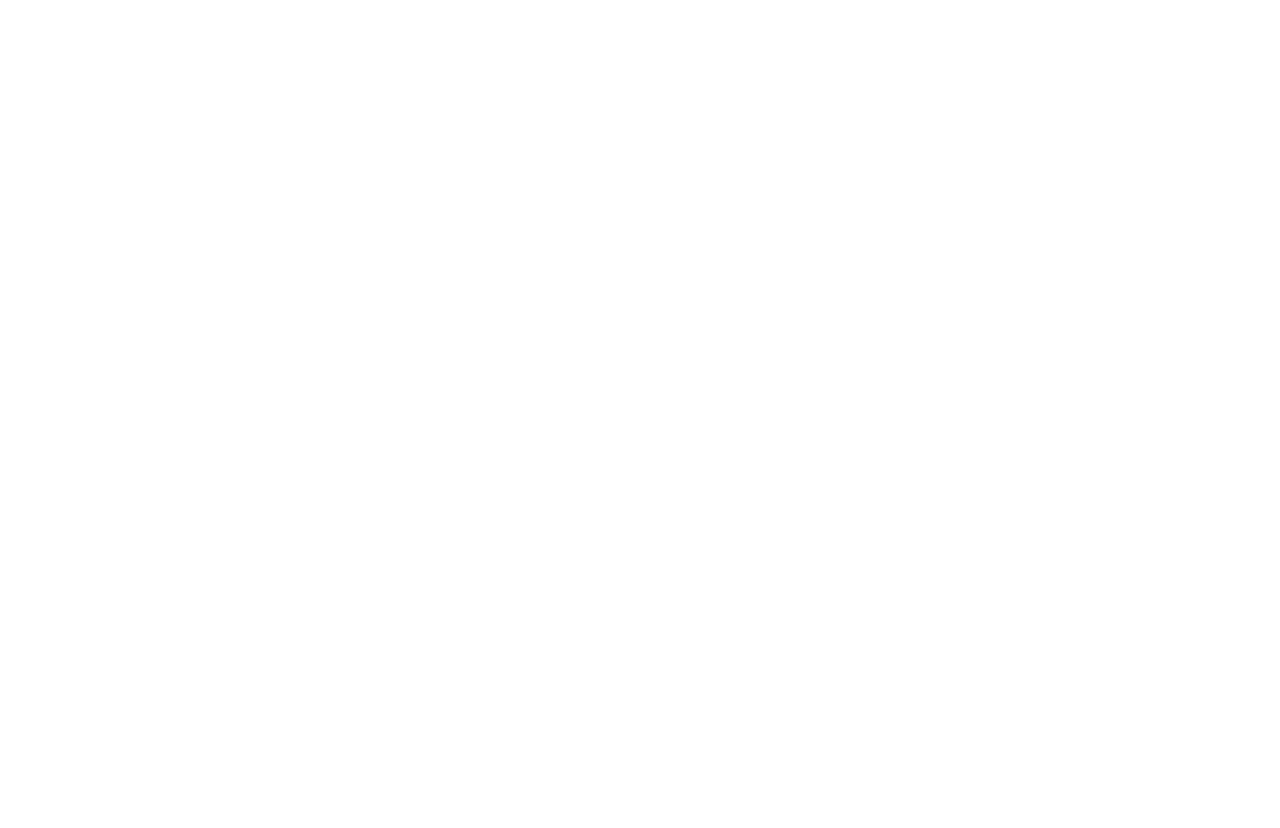
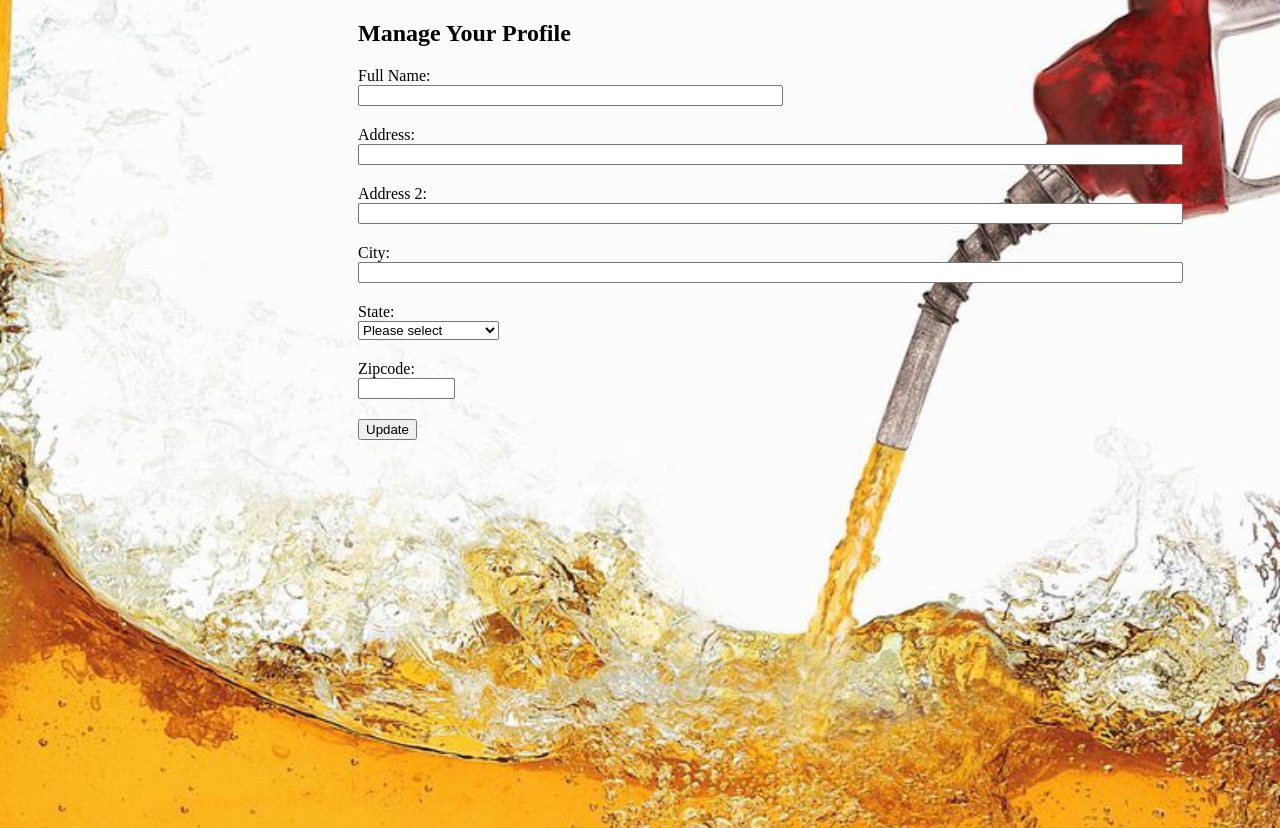
Before and after one commit to markchristian1337/fuel-web-app, a plain HTML site: page profile.html in a window 1280 px wide. Before the commit the page ends 800 px from the top, so only its background shows below. Drawn offline with Linux system fonts and the light colour scheme.

Commit message:
editing client profile page

```diff
--- a/profile.html
+++ b/profile.html
@@ -0,0 +1,95 @@
+<!DOCTYPE html>
+<html>
+
+<head>
+<title>Client Profile</title>
+	<link rel="stylesheet" type="text/css" href="style.css">
+</head>
+
+<body>
+	<div class="profile" style="margin-left: 350px;">
+	<h2>Manage Your Profile</h2>
+		<form class="profile-form">
+			<label>
+		  Full Name:
+		  <input type="text" name="fullname" size="50" required maxlength="50">
+		  </label>
+		  <label>
+		  Address:
+		  <input type="text" name="address" size="100" required maxlength="100">
+		  </label>
+		  <label>
+		  Address 2:
+		  <input type="text" name="address" size="100" maxlength="100">
+		  </label>
+		  <label>
+		  City:
+		  <input type="text" name="city" size="100" required maxlength="100">
+			</label>
+			<label>
+		  State:<br>
+			<select required>
+				<option value="" selected disabled hidden>Please select</option>
+				<option value="AL">Alabama</option>
+				<option value="AK">Alaska</option>
+				<option value="AZ">Arizona</option>
+				<option value="AR">Arkansas</option>
+				<option value="CA">California</option>
+				<option value="CO">Colorado</option>
+				<option value="CT">Connecticut</option>
+				<option value="DE">Delaware</option>
+				<option value="DC">District Of Columbia</option>
+				<option value="FL">Florida</option>
+				<option value="GA">Georgia</option>
+				<option value="HI">Hawaii</option>
+				<option value="ID">Idaho</option>
+				<option value="IL">Illinois</option>
+				<option value="IN">Indiana</option>
+				<option value="IA">Iowa</option>
+				<option value="KS">Kansas</option>
+				<option value="KY">Kentucky</option>
+				<option value="LA">Louisiana</option>
+				<option value="ME">Maine</option>
+				<option value="MD">Maryland</option>
+				<option value="MA">Massachusetts</option>
+				<option value="MI">Michigan</option>
+				<option value="MN">Minnesota</option>
+				<option value="MS">Mississippi</option>
+				<option value="MO">Missouri</option>
+				<option value="MT">Montana</option>
+				<option value="NE">Nebraska</option>
+				<option value="NV">Nevada</option>
+				<option value="NH">New Hampshire</option>
+				<option value="NJ">New Jersey</option>
+				<option value="NM">New Mexico</option>
+				<option value="NY">New York</option>
+				<option value="NC">North Carolina</option>
+				<option value="ND">North Dakota</option>
+				<option value="OH">Ohio</option>
+				<option value="OK">Oklahoma</option>
+				<option value="OR">Oregon</option>
+				<option value="PA">Pennsylvania</option>
+				<option value="RI">Rhode Island</option>
+				<option value="SC">South Carolina</option>
+				<option value="SD">South Dakota</option>
+				<option value="TN">Tennessee</option>
+				<option value="TX">Texas</option>
+				<option value="UT">Utah</option>
+				<option value="VT">Vermont</option>
+				<option value="VA">Virginia</option>
+				<option value="WA">Washington</option>
+				<option value="WV">West Virginia</option>
+				<option value="WI">Wisconsin</option>
+				<option value="WY">Wyoming</option>
+			</select>
+			</label>
+			<label>
+		  Zipcode:<br>
+		  <input type="text" name="fullname" size="9" required minlength="5" maxlength="9">
+		  </label>
+		  <button>Update</button>
+		</form>
+	</div>
+
+</body>
+</html>
--- a/style.css
+++ b/style.css
@@ -76,3 +76,11 @@ body{
 .form .register-form{
 	display: none;
 }
+
+label, input {
+    display: block;
+}
+
+label {
+    margin-bottom: 20px;
+}
```
Also changed, not shown: index.html (+1 -2 lines).
